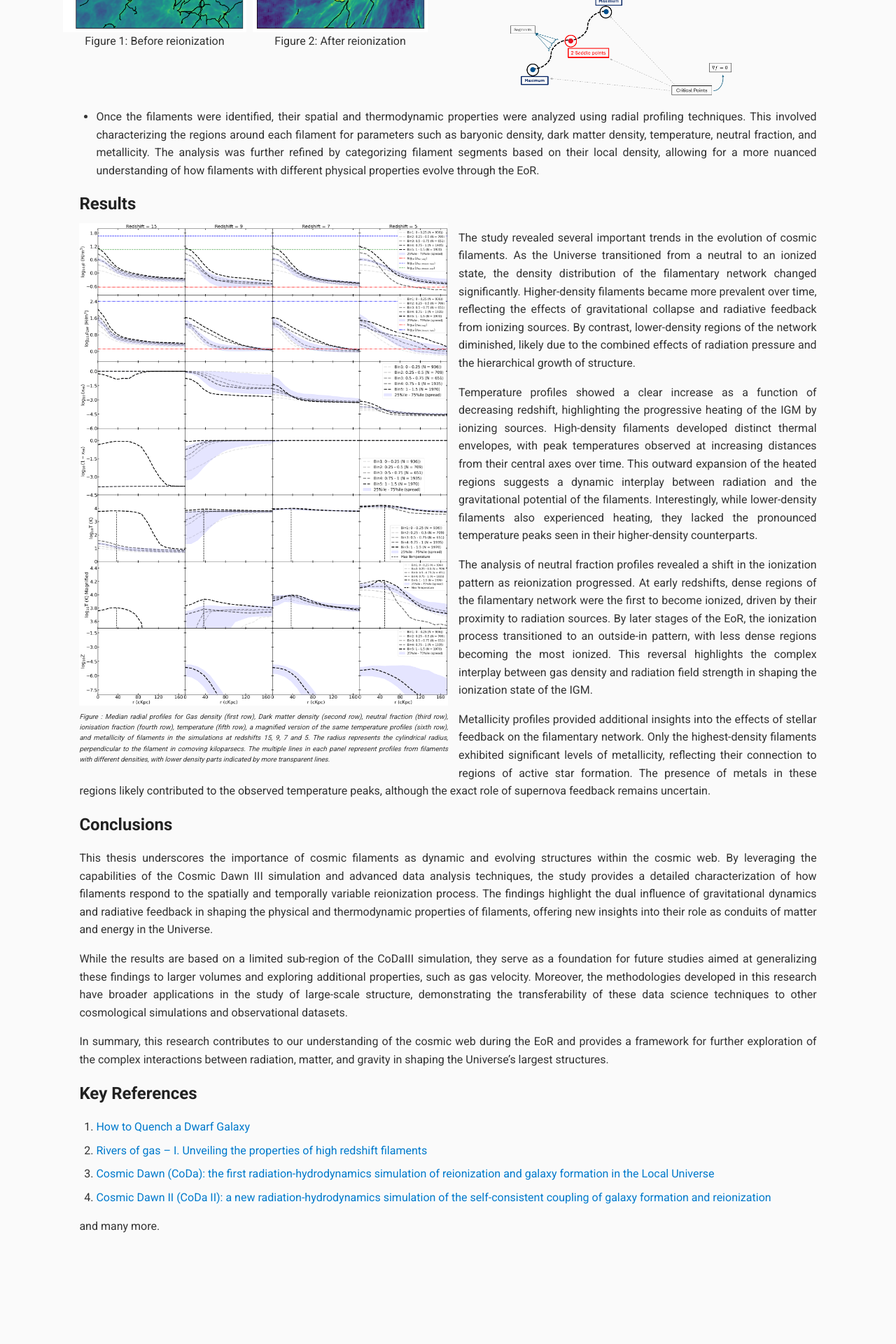
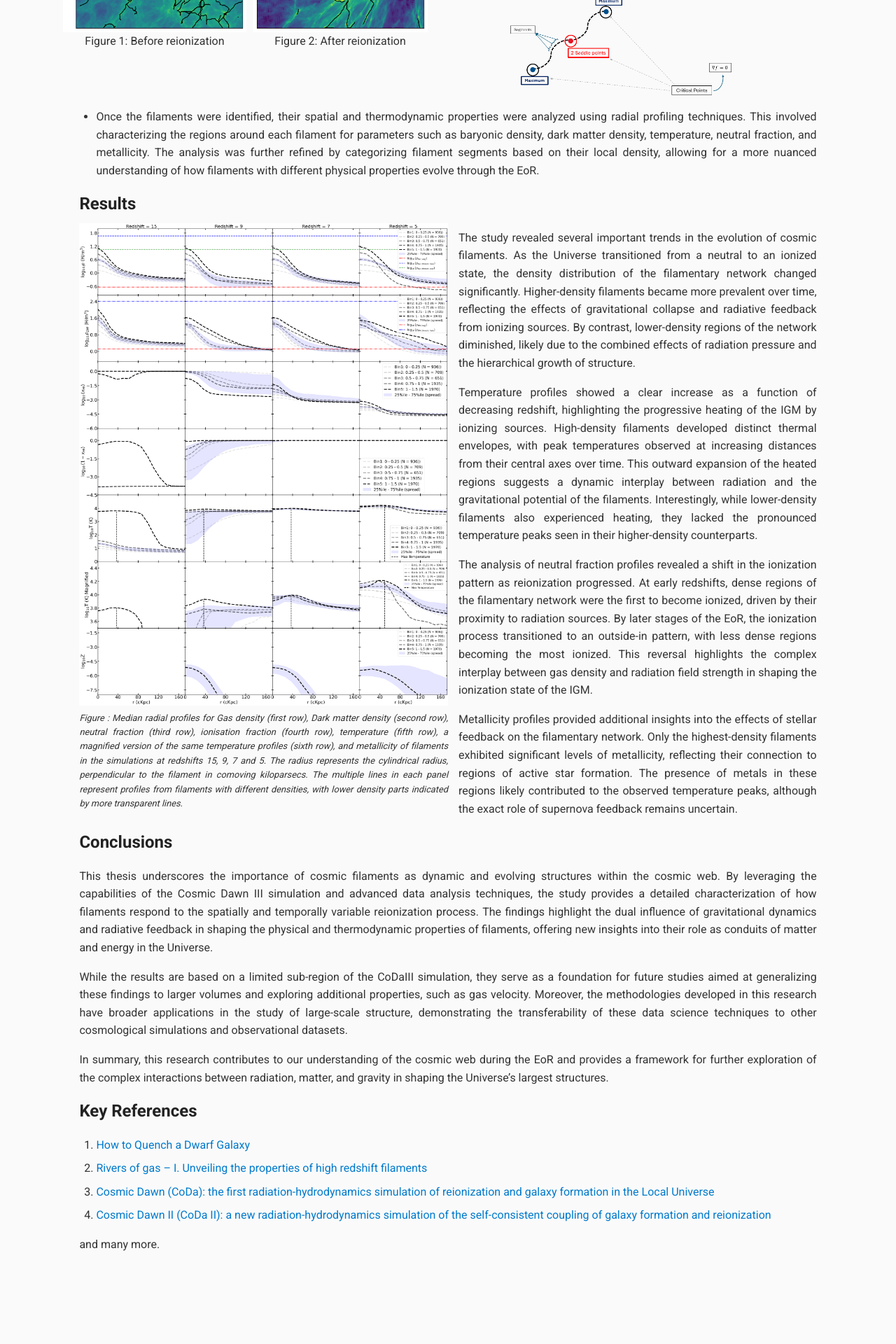
Before and after one commit to vishrut-b/Master-Thesis, a Jekyll site: the page built from index.md, in a window 1280 px wide. Shown: the part 1525-3445 px from the top of the page at 70% size. Built offline with Jekyll 4.4.1, drawn with Linux system fonts in a browser that asks for light colours; our own code applies the rules of GitHub Pages for plain Markdown files; before the commit the page ends 3419 px from its top, so only the background shows below that.

Commit message:
Update index.md

```diff
--- a/index.md
+++ b/index.md
@@ -81,7 +81,7 @@ properties over time.
 
 <figure style="width: 50%; float: left; margin: 0 15px 15px 0;">
   <img src="assets/css/profiles.png" alt="Elbow Method Graph" style="width: 100%;">
-  <figcaption style="text-align: justify; font-size: 0.6em; font-style: italic;">
+  <figcaption style="text-align: justify; font-size: 0.8em; font-style: italic;">
     Figure : Median radial profiles for Gas density (first row), Dark matter density (second row), neutral fraction (third row),
 ionisation fraction (fourth row), temperature (fifth row), a magnified version of the same temperature profiles
 (sixth row), and metallicity of filaments in the simulations at redshifts 15, 9, 7 and 5. The radius represents the
```
